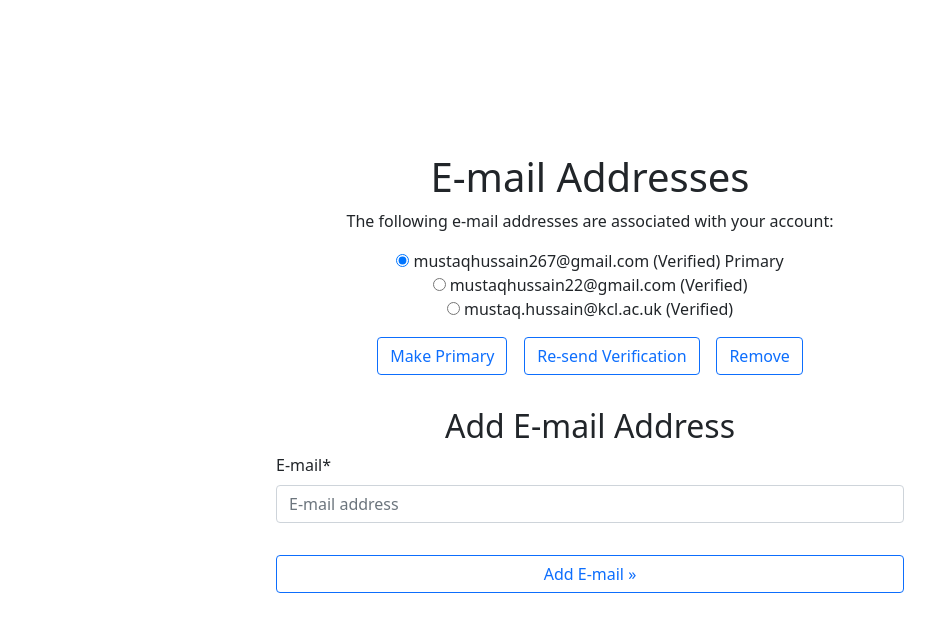
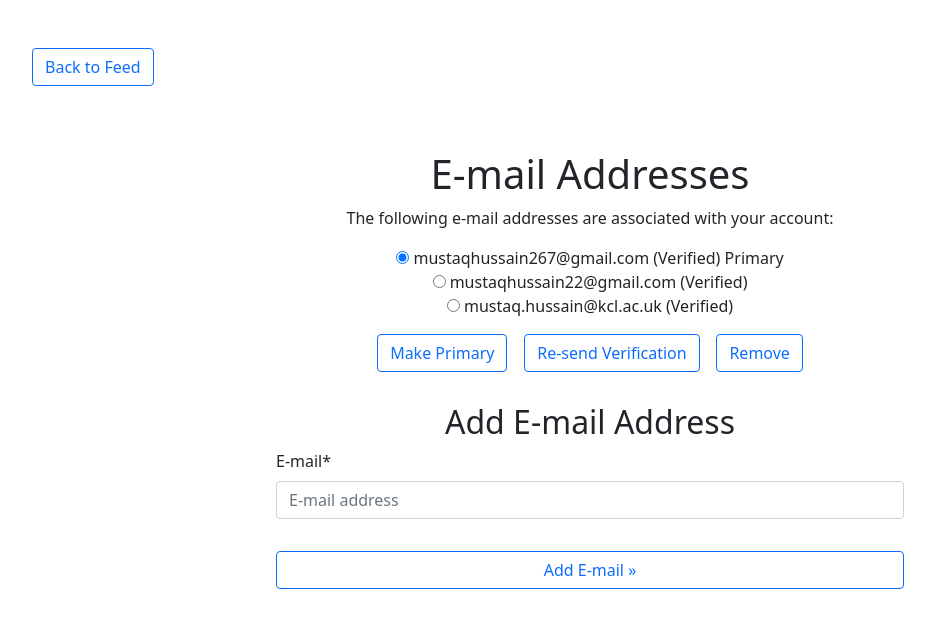
Before and after one commit to mhus04/DjangoSocialMedia, a Django app: page /accounts/email/ in a window 1280 px wide. Shown: the part 58-690 px from the top of the page, without its empty margins (50-985 px from the left). Run offline with Django 3.2, Linux system fonts and the light colour scheme; a user stored in the database is signed in; data comes from the database, SQL or seed files in the repository; some libraries are stand-ins or nearby versions.

Commit message:
Added Back to Feed buttons on Inbox, Sign Out and Email Pages

```diff
--- a/Ophidia/social/templates/social/inbox.html
+++ b/Ophidia/social/templates/social/inbox.html
@@ -1,6 +1,11 @@
 {% extends 'homepage/base.html' %}
 {% block content %}
 <div class = "container mb-5">
+    <div class = "row mt-5">
+        <div class = "col-md-6 col-sm-6">
+            <a class = "btn btn-outline-primary" href = "{% url 'post-list' %}">Back to Feed</a>
+        </div>
+      </div>
     <div class = "row justify-content-center mt-3">
         <div class = "col-md-6 col-sm-23 border-bottom">
             <h1 class="display-5 fw-bold mt-3">Inbox</h1>
--- a/Ophidia/templates/account/email.html
+++ b/Ophidia/templates/account/email.html
@@ -5,7 +5,16 @@
 {% block head_title %}{% trans "E-mail Addresses" %}{% endblock %}
 
 {% block content %}
-<div class="row justify-content-center" style = "margin-top: 12%;">
+<div class = "container">
+  <div class = "row mt-5">
+    <div class = "col-md-6 col-sm-6">
+        <a class = "btn btn-outline-primary" href = "{% url 'post-list' %}">Back to Feed</a>
+    </div>
+  </div>
+</div>
+
+
+<div class="row justify-content-center" style = "margin-top: 5%;">
   <div class = "col-md-6 col-sm-12">
     <h1 style = "text-align: center;">{% trans "E-mail Addresses" %}</h1>
     {% if user.emailaddress_set.all %}
```
Also changed, not shown: Ophidia/templates/account/logout.html (+8 -1 lines), 2 other files.
